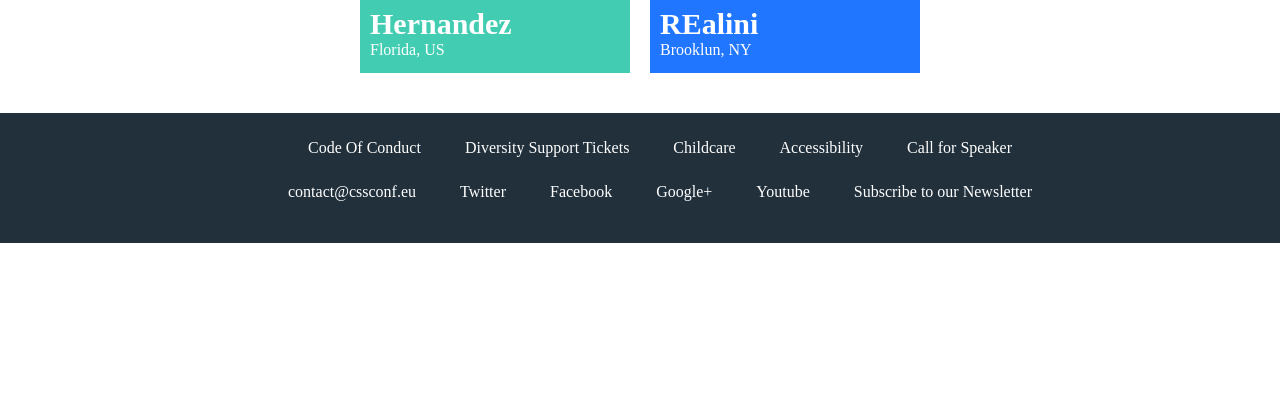
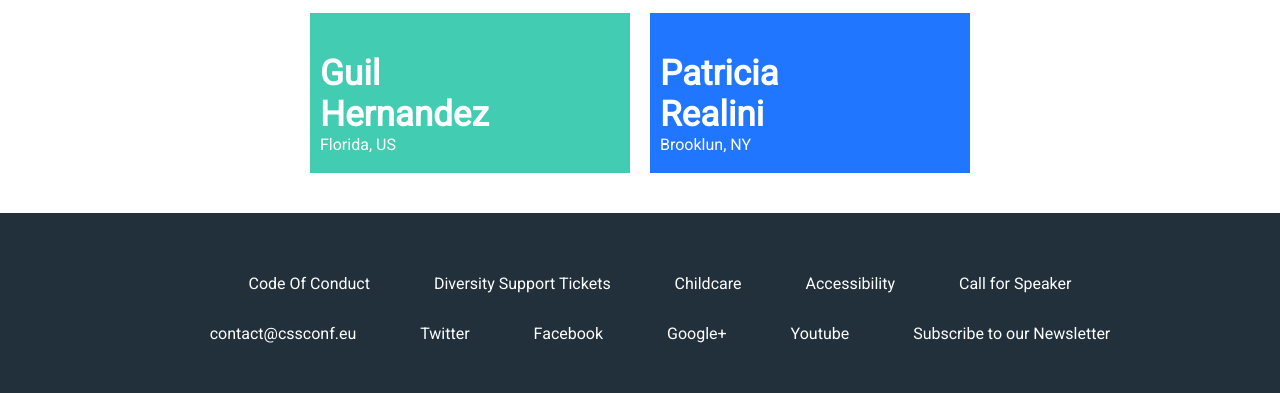
Before and after one commit to muhammadkamil66/CSS-Conf, a plain HTML site: page index.html in a window 1280 px wide. Shown: the part 787-1180 px from the top of the page. Before the commit the page ends 1030 px from the top, so only its background shows below. Drawn offline with Linux system fonts and the light colour scheme.

Commit message:
Footer Adjust

```diff
--- a/index.html
+++ b/index.html
@@ -4,6 +4,7 @@
 	<title>CSS Conf</title>
 	<link rel="stylesheet" type="text/css" href="style.css">
 	<meta name="viewport" content="width=device-width, initial-scale=1.0">
+	<link href="https://fonts.googleapis.com/css?family=Roboto" rel="stylesheet">
 </head>
 <body>
 	<header>
@@ -92,7 +93,7 @@
 		</div>
 		<div class="blue">
 			<h1>Patricia </h1>
-			<h1>REalini</h1>
+			<h1>Realini</h1>
 			<p>Brooklun, NY</p>
 		</div>
 
--- a/style.css
+++ b/style.css
@@ -1,5 +1,6 @@
 body{
 	margin: 0;
+	font-family: 'Roboto', sans-serif;
 }
 header{
 	background-color: white;
@@ -32,7 +33,7 @@
 	font-size:  20px ;
 }
 .nav-bar li:hover{
-	color: lightblue;
+	color: #629fff;
 	cursor: pointer;
 }
 button{
@@ -48,7 +49,7 @@
 
 }
 button:hover{
-	color: lightblue;
+	color: #629fff;
 	cursor: pointer;
 }
 article{
@@ -64,7 +65,7 @@
     flex-wrap: wrap;
     align-items: center;
     justify-content: center;
-    width: 70%;
+    width: 90%;
     margin: 0px auto;
 
 
@@ -78,8 +79,8 @@
 article div{
 	color: white;
 	cursor: pointer;
-	width: 250px;
-	height: 120px;
+	width: 300px;
+	height: 140px;
 	padding: 10px;
 	margin: 10px;
 	align-items: center;
@@ -134,16 +135,16 @@
 	padding: 0px;
 }
 div h1:first-child{
-	font-size: 30px;
+	font-size: 35px;
 	margin-top: 30px;
 }
 div h1{
-	font-size: 30px;
+	font-size: 35px;
 
 }
 footer{
 	background-color: #21303b;
-	height: 100px;
+	height: 150px;
 	margin-top: 30px;
 }
 footer{
@@ -155,15 +156,16 @@
 }
 footer .nav-bar-1 li{
 	display: inline-block;
-	margin: 0 20px ;
-	margin-bottom: 10px;
+	margin: 0 30px ;
+	margin-top: 35px;
+	margin-bottom: 15px;
 
 
 
 }
 footer .nav-bar-2 li{
 	display: inline-block;
-	margin: 0 20px ;
+	margin: 0 30px ;
 }
 footer ul li:hover{
 	color: #fde093;
```
